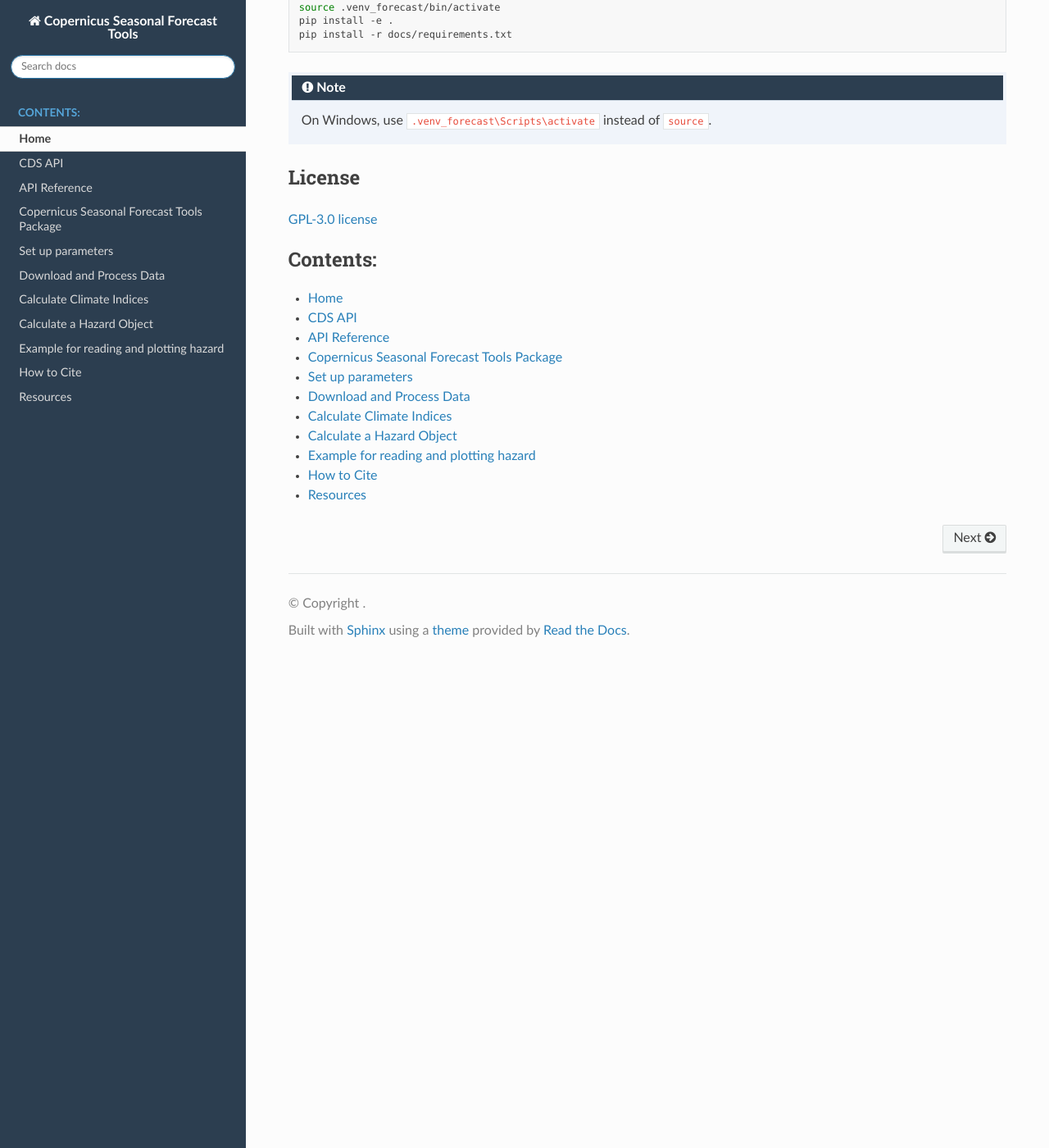
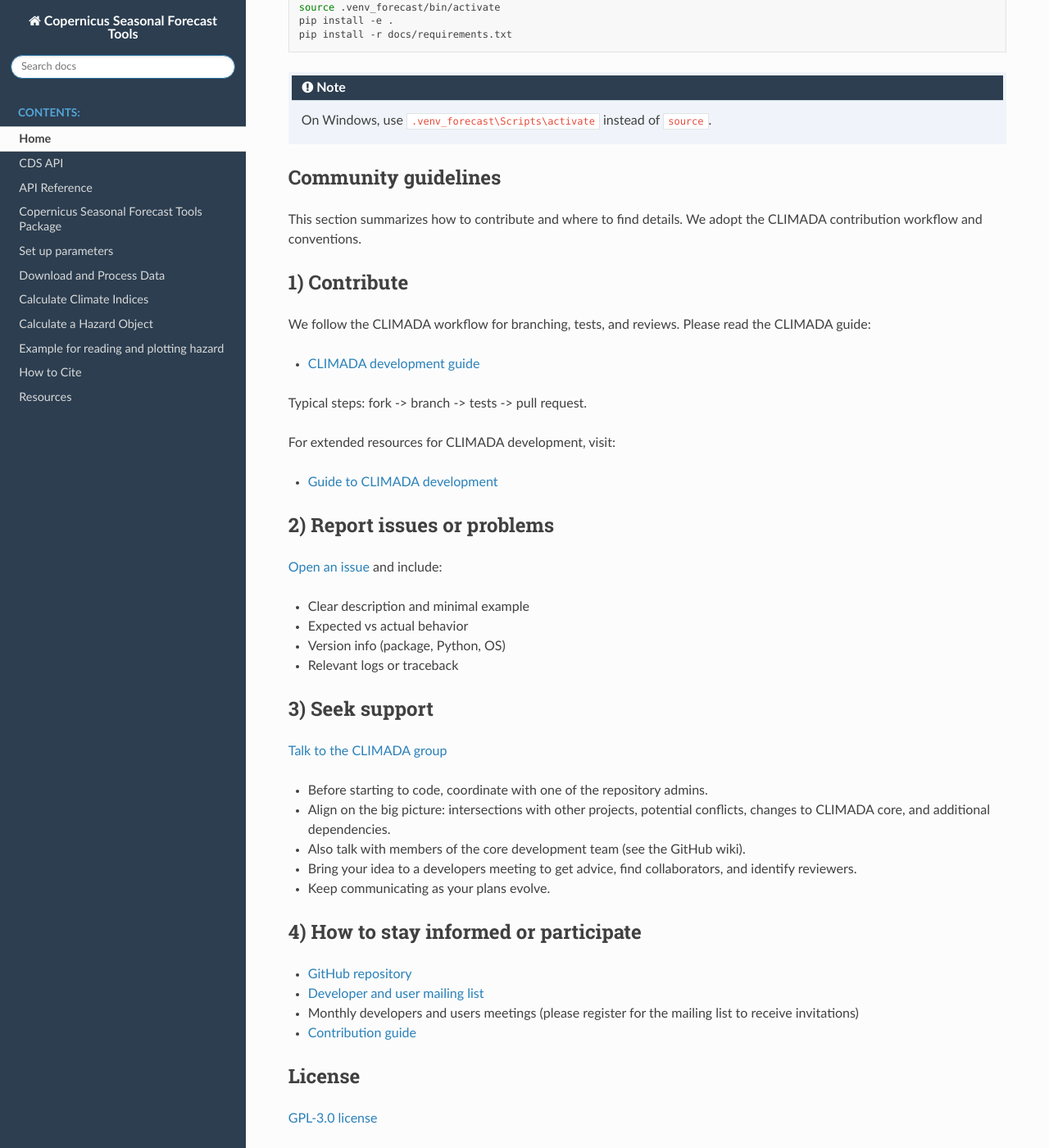
Before and after one commit to DahyannAraya/copernicus-seasonal-forecast-tools, a Sphinx documentation site: the page built from docs/source/index.rst, in a window 1280 px wide and 1400 px high, scrolled down 2482 px. Shown: the whole window at 82% size. Built offline with Sphinx 7.4.7 and the Read the Docs theme 3.1.0, drawn with Linux system fonts in a browser that asks for light colours.

Commit message:
Address  Community Guidelines

```diff
--- a/docs/source/index.rst
+++ b/docs/source/index.rst
@@ -139,6 +139,53 @@ To contribute or run the documentation and tests:
 
    On Windows, use ``.venv_forecast\Scripts\activate`` instead of ``source``.
 
+Community guidelines
+--------------------
+
+This section summarizes how to contribute and where to find details. We adopt the CLIMADA contribution workflow and conventions.
+
+1) Contribute
+-------------
+
+We follow the CLIMADA workflow for branching, tests, and reviews. Please read the CLIMADA guide:
+
+- `CLIMADA development guide <https://climada-python.readthedocs.io/en/latest/development/index.html>`_
+
+Typical steps: fork -> branch -> tests -> pull request.
+
+For extended resources for CLIMADA development, visit:
+
+- `Guide to CLIMADA development <https://climada-python.readthedocs.io/en/latest/development/Guide_CLIMADA_Development.html>`_
+
+2) Report issues or problems
+----------------------------
+
+`Open an issue <https://github.com/DahyannAraya/copernicus-seasonal-forecast-tools/issues/new/choose>`_ and include:
+
+- Clear description and minimal example
+- Expected vs actual behavior
+- Version info (package, Python, OS)
+- Relevant logs or traceback
+
+3) Seek support
+---------------
+
+`Talk to the CLIMADA group <https://climada-python.readthedocs.io/en/latest/development/Guide_CLIMADA_Development.html#talk-to-the-group>`__
+
+- Before starting to code, coordinate with one of the repository admins.
+- Align on the big picture: intersections with other projects, potential conflicts, changes to CLIMADA core, and additional dependencies.
+- Also talk with members of the core development team (see the GitHub wiki).
+- Bring your idea to a developers meeting to get advice, find collaborators, and identify reviewers.
+- Keep communicating as your plans evolve.
+
+4) How to stay informed or participate
+--------------------------------------
+
+- `GitHub repository <https://github.com/CLIMADA-project/climada_python>`_
+- `Developer and user mailing list <https://sympa.ethz.ch/sympa/info/climada-users>`_
+- Monthly developers and users meetings (please register for the mailing list to receive invitations)
+- `Contribution guide <https://climada-python.readthedocs.io/en/latest/development/index.html>`_
+
 License
 -------
 
```
Also changed, not shown: README.md (+31 -0 lines).
